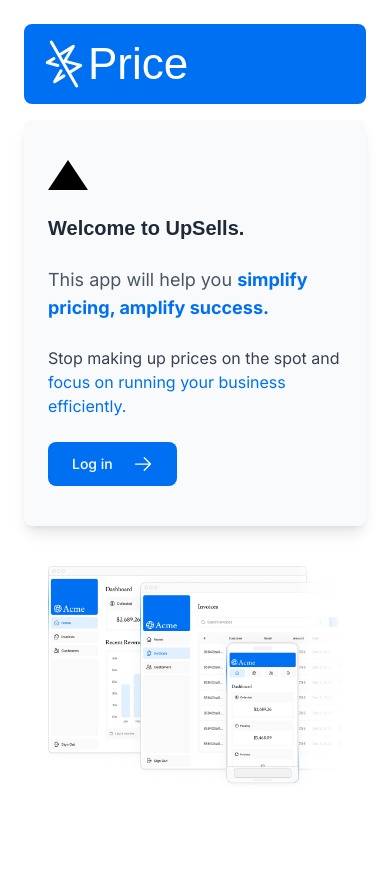
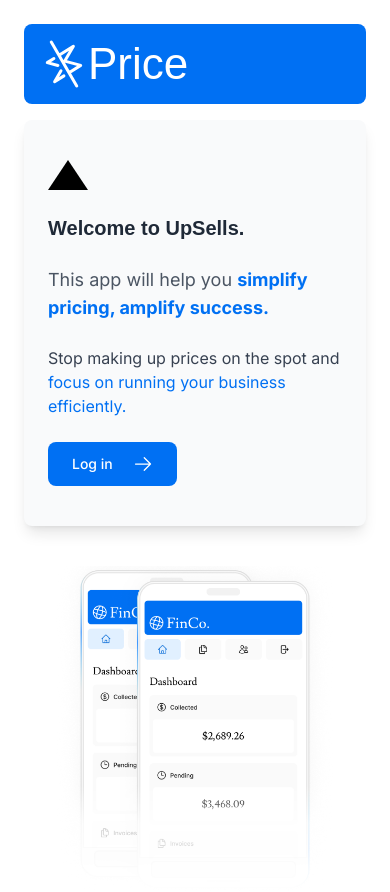
Before and after one commit to Ruslan3101/nextEstimator, a Next.js app: page / in a window 390 px wide. Shown: the top 892 px of the page. Before the commit the page ends 844 px from the top, so only its background shows below. Built offline with nearby package versions, Linux system fonts and the light colour scheme; a web font is replaced by a local one.

Commit message:
added hero-mobile to the main page

```diff
--- a/app/page.tsx
+++ b/app/page.tsx
@@ -51,7 +51,7 @@ export default function Page() {
             alt="Screenshot of the dashboard project showing desktop version"
           />
          <Image
-          src="/hero-desktop.png"
+          src="/hero-mobile.png"
           width={1000}
           height={760}
           className="block md:hidden"
```
